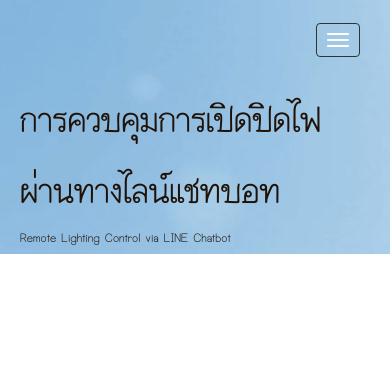
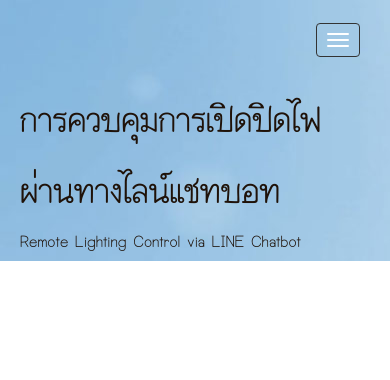
Before and after one commit to b5730200803/web_finalproject, a PHP site: page /page.php in a window 390 px wide. Shown: the top 380 px of the page. Run offline with PHP 8.4, Linux system fonts and the light colour scheme; data that the repository does not hold is empty; some libraries are stand-ins or nearby versions.

Commit message:
ขนาด

```diff
--- a/page.php
+++ b/page.php
@@ -74,13 +74,13 @@
 		}
 		img {display:block;margin:0 auto};
 		 fontHead1{
-    		font-size: 30px;
+    		font-size: 25px;
     		color:  #1F1209;
     	}
 
     	fontHead2{
     		color:  #1F1209;
-    		font-size: 15px;
+    		font-size: 20px;
     	}
 
   	}
```
